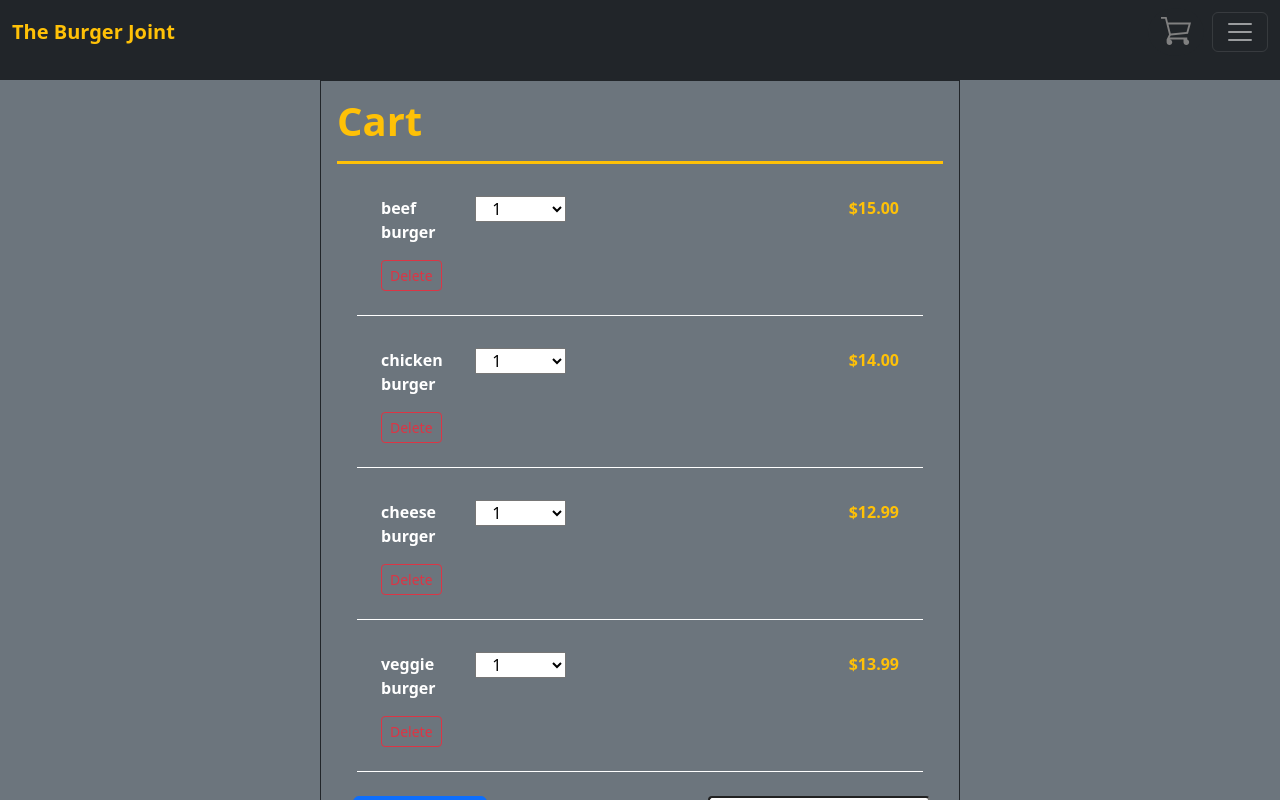
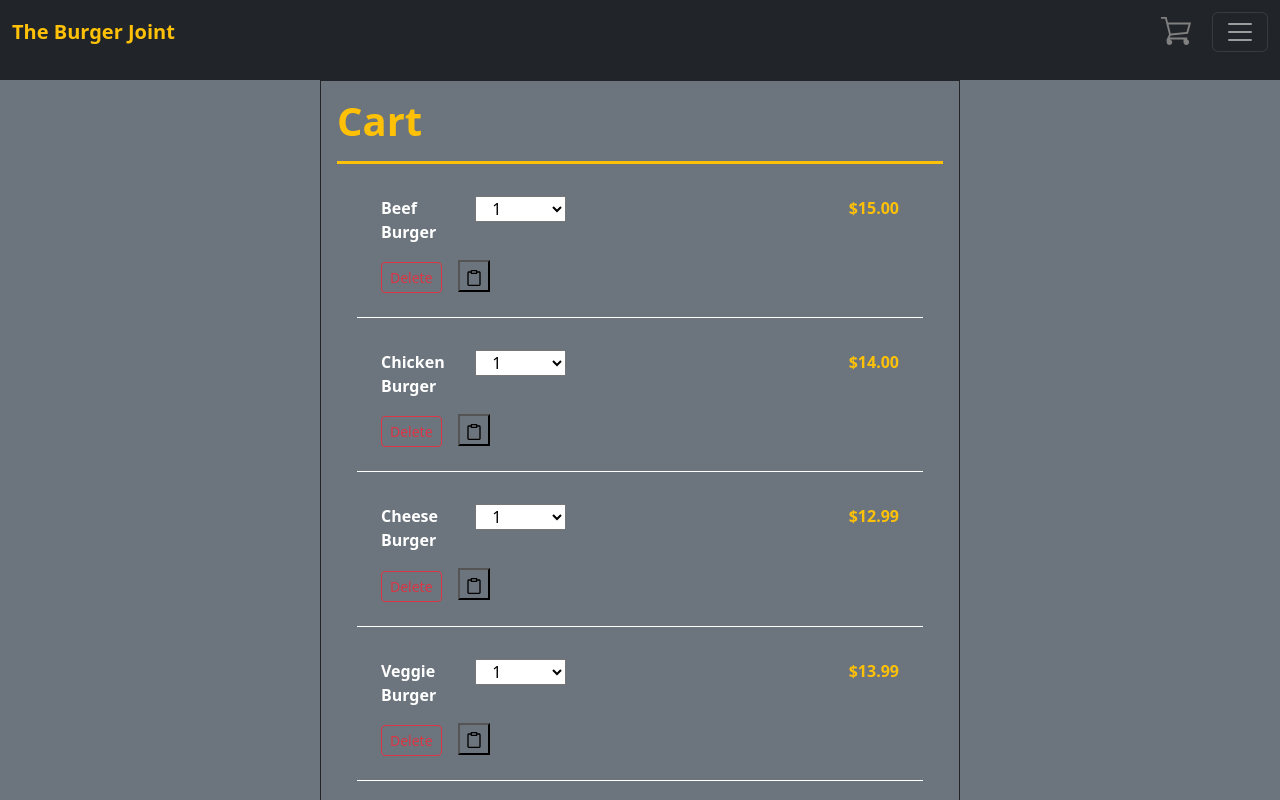
Before and after one commit to elmiang/the-burger-joint, a React (Create React App) app in the folder frontend/: page /cart in a window 1280 px wide. Shown: the top 800 px of the page. Built offline with nearby package versions, Linux system fonts and the light colour scheme; no server answers.

Commit message:
Update and link modal to cart items

```diff
--- a/frontend/src/components/CartItem.js
+++ b/frontend/src/components/CartItem.js
@@ -1,6 +1,8 @@
 import '../index.css'
 import React, { useEffect, useState } from 'react'
 import currencyFormat from '../utility/Functions';
+
+import OrderOptions from './OrderOptions';
 
 const CartItem = (props) => {
 
@@ -39,6 +41,20 @@ const CartItem = (props) => {
           <p className="col text-warning fw-bold text-end">{currencyFormat(price)}</p>
         </div>
         <button className="btn btn-sm btn-outline-danger" onClick={handleDelete}>Delete</button>
+        <button className="bg-secondary ms-3" style={{ width: "2rem", height: "2rem"}} data-bs-toggle="modal" data-bs-target={`#orderOptions-${props.id}`}>
+          <svg
+                xmlns="http://www.w3.org/2000/svg"
+                viewBox="0 0 512 512"
+          >
+                <path d="M422.741,42.667h-60.07V32.491C362.671,14.543,348.128,0,330.18,0H181.828c-17.947,0-32.491,14.543-32.491,32.491v10.176
+				H89.259c-25.734,0-46.592,20.858-46.592,46.592v376.149c0,25.734,20.858,46.592,46.592,46.592h333.483
+				c25.734,0,46.592-20.858,46.592-46.592V89.259C469.333,63.525,448.475,42.667,422.741,42.667z M192.004,42.667H320v42.667
+				H192.004V42.667z M426.667,465.408c0,2.17-1.755,3.925-3.925,3.925H89.259c-2.17,0-3.925-1.755-3.925-3.925V89.259
+				c0-2.17,1.755-3.925,3.925-3.925h60.075v10.176c0,17.947,14.543,32.491,32.491,32.491h0.004h148.348h0.004
+				c17.947,0,32.491-14.543,32.491-32.491V85.333h60.07c2.17,0,3.925,1.755,3.925,3.925V465.408z" />
+          </svg>
+          </button>
+          <OrderOptions price={props.price} name={props.item} id={props.id}/>
       </div>
     </div>
   )
--- a/frontend/src/components/OrderOptions.js
+++ b/frontend/src/components/OrderOptions.js
@@ -1,31 +1,44 @@
+import React, { useState } from 'react'
+
 import OrderExtra from "./OrderExtra";
 import OrderIngredient from "./OrderIngredient";
 
-const OrderOptions = () => {
+import currencyFormat from "../utility/Functions";
+
+const OrderOptions = (props) => {
+  const [servingSize, setServingSize] = useState("regular");
+
+  function handleServingSize(e) {
+    setServingSize(e.target.value);
+  }
+
+
   return (
-    <div className="modal fade" id="orderOptions" tabIndex="-1">
+    <div className="modal fade" id={`orderOptions-${props.id}`} tabIndex="-1">
       <div className="modal-dialog">
         <div className="modal-content bg-dark">
           <div className="modal-header border-bottom border-warning border-3">
-            <h3 className="modal-title display-6 text-warning fw-bold">Order Options</h3>
+            <h3 className="modal-title display-6 text-warning fw-bold">{props.name}</h3>
           </div>
           <div className="modal-body bg-secondary">
             <section className="p-2">
               <h4 className="border-1 border-bottom text-warning pb-2">Serving Size</h4>
+              <form>
                 <div className="row">
                   <div className="col form-check py-2 ms-3">
-                  <input className="form-check-input" name="servingRadio" type="radio" value="" defaultChecked/>
+                    <input className="form-check-input" name="servingRadio" checked={servingSize === 'regular'} value='regular' onChange={handleServingSize} type="radio"/>
                       <label className="form-check-label ms-1 text-white">
                         Regular
                       </label>
                   </div>
                   <div className="col form-check py-2">
-                  <input className="form-check-input" name="servingRadio" type="radio" value=""/>
+                    <input className="form-check-input" name="servingRadio" checked={servingSize === 'large'} value='large' onChange={handleServingSize} type="radio"/>
                       <label className="form-check-label ms-1 text-white">
                         Large
                       </label>
                   </div>
                 </div>
+              </form>
             </section>
             <section className="p-2">
               <h4 className="border-1 border-bottom text-warning pb-2">Ingredients</h4>
@@ -42,6 +55,9 @@ const OrderOptions = () => {
               <OrderExtra name="Olives" price="$1.00"/>
               <OrderExtra name="Jalapenos" price="$1.00"/>
             </section>
+            <section className="px-2 pt-2">
+              <p className="text-warning fw-bold text-end">Total: {currencyFormat(props.price)}</p>
+            </section>
           </div>
           <div class="modal-footer border-top border-warning border-2">
             <button type="button" className="btn btn-danger me-2" data-bs-dismiss="modal">Cancel</button>
--- a/frontend/src/pages/Cart.js
+++ b/frontend/src/pages/Cart.js
@@ -11,25 +11,25 @@ const Cart = () => {
   const [cartItems, setCartItems] = useState([
     {
       id: 1,
-      name: "beef burger",
+      name: "Beef Burger",
       quantity: 1,
       price: 15
     },
     {
       id: 2,
-      name: "chicken burger",
+      name: "Chicken Burger",
       quantity: 1,
       price: 14
     },
     {
       id: 3,
-      name: "cheese burger",
+      name: "Cheese Burger",
       quantity: 1,
       price: 12.99
     },
     {
       id: 4,
-      name: "veggie burger",
+      name: "Veggie Burger",
       quantity: 1,
       price: 13.99
     }
@@ -112,10 +112,10 @@ const Cart = () => {
             {/* Checkout */}
             <div className="col d-block ms-3 mt-3">
               {/* Order Options Test */}
-              <button type="button" class="btn btn-primary mb-2" data-bs-toggle="modal" data-bs-target="#orderOptions">
+              {/* <button type="button" class="btn btn-primary mb-2" data-bs-toggle="modal" data-bs-target="#orderOptions">
                 Order Options
               </button>
-              <OrderOptions />
+              <OrderOptions /> */}
               <p className="fw-bold text-warning mt-3">{totalPrice}</p>
               <Link className="btn btn-warning" to="/checkout">Checkout</Link>
             </div>
```
Lines whose indentation alone changed are shown as unchanged.
